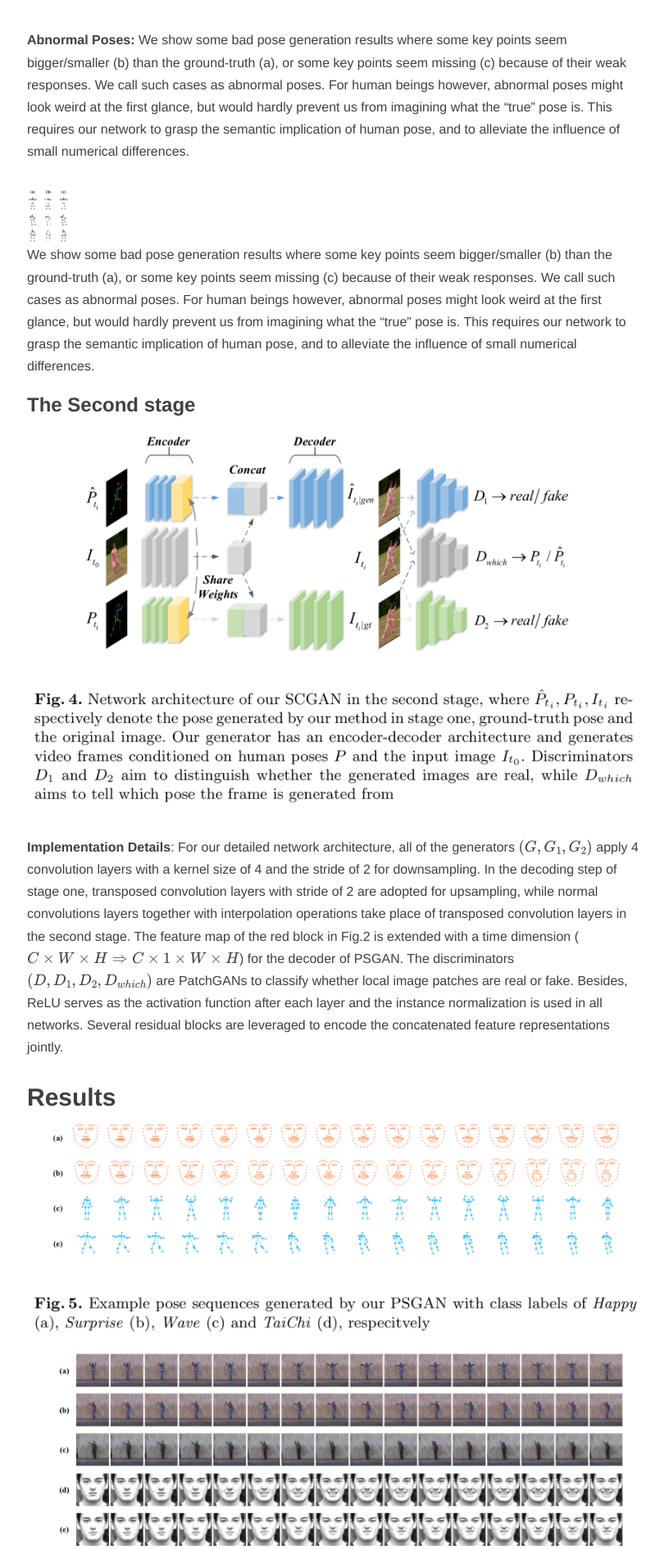
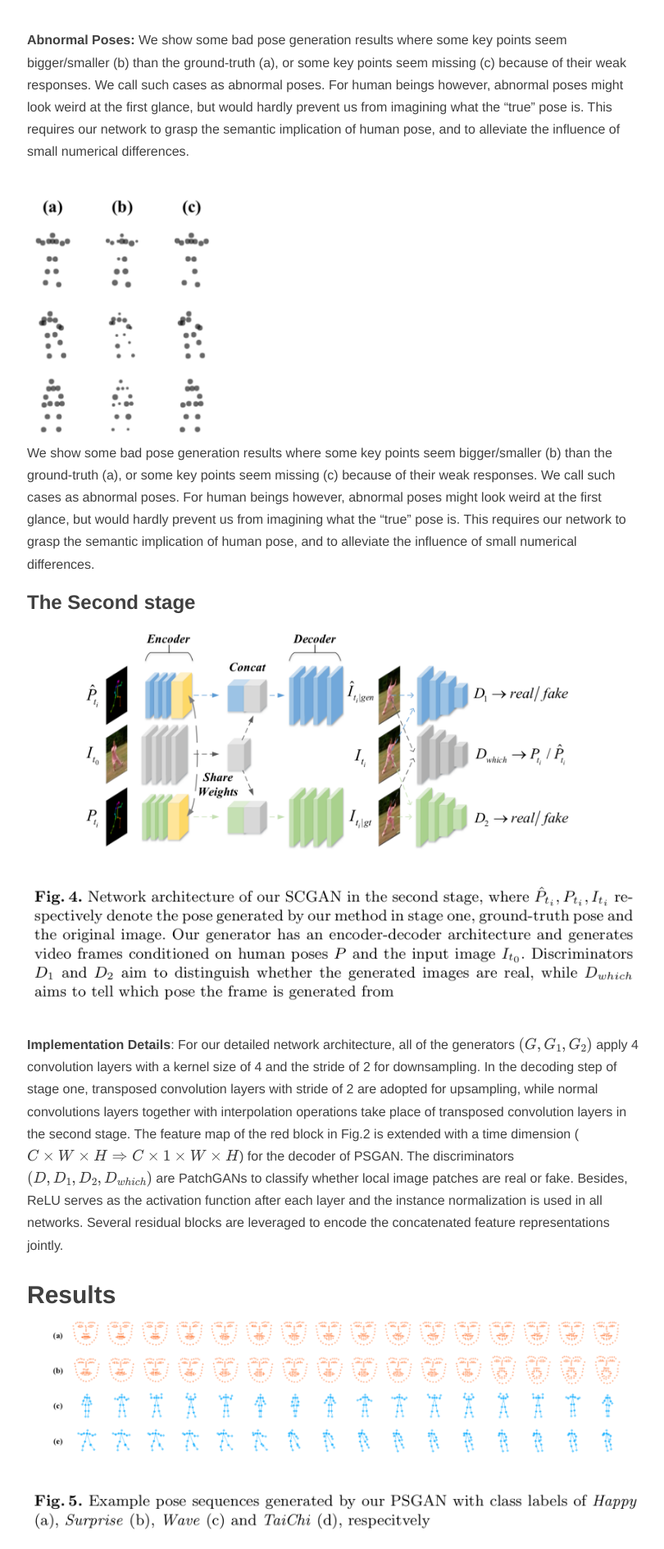
Before and after one commit to trchen12/trchen12.github.io, a Jekyll site: the page built from _posts/2018-07-27-eccv18.md, in a window 1280 px wide. Shown: the part 1923-3813 px from the top of the page at 82% size, without its empty margins (232-1042 px from the left). Built offline with Jekyll 4.4.1, drawn with Linux system fonts in a browser that asks for light colours; nearby versions of some CDN libraries; formulas are drawn with MathJax 3; comment, search, counter and statistics services are not loaded.

Commit message:
Update 2018-07-27-eccv18.md

```diff
--- a/_posts/2018-07-27-eccv18.md
+++ b/_posts/2018-07-27-eccv18.md
@@ -30,7 +30,7 @@ Our method consists of two stages. In the first stage, we extract the pose from
 **Abnormal Poses:** We show some bad pose generation results where some key points seem bigger/smaller (b) than the ground-truth (a), or some key points seem missing (c) because of their weak responses. We call such cases as abnormal poses. For human beings however, abnormal poses might look weird at the first glance, but would hardly prevent us from imagining what the “true” pose is. This requires our network to grasp the semantic implication of human pose, and to alleviate the influence of small numerical differences.
 
  <div>
-     <img src="/img/postimg/ap.png" style="vertical-align:middle;" width="50">
+     <img src="/img/postimg/ap.png" style="vertical-align:middle;" width="30%">
      <span>We show some bad pose generation results where some key points seem bigger/smaller (b) than the ground-truth (a), or some key points seem missing (c) because of their weak responses. We call such cases as abnormal poses. For human beings however, abnormal poses might look weird at the first glance, but would hardly prevent us from imagining what the “true” pose is. This requires our network to grasp the semantic implication of human pose, and to alleviate the influence of small numerical differences.
      </span>
  </div>
```
